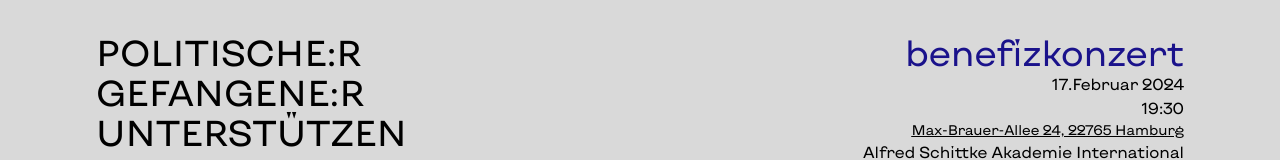
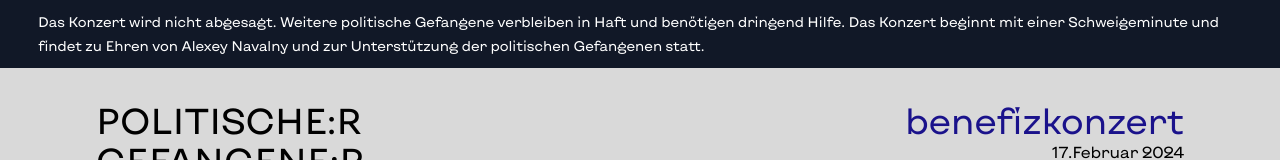
Before and after one commit to ivanmatcuka/ru-prisoners, a Next.js app: page / in a window 1280 px wide. Shown: the top 160 px of the page. Built offline with nearby package versions, Linux system fonts and the light colour scheme.

Commit message:
chore: banner

```diff
--- a/src/pages/index.js
+++ b/src/pages/index.js
@@ -115,6 +115,31 @@
 
 export default function Home() {
   return (
+    <>
+      <div className="relative isolate flex items-center gap-x-6 overflow-hidden bg-gray-900 px-6 py-2.5 sm:px-3.5 sm:before:flex-1">
+        <div
+          className="absolute left-[max(-7rem,calc(50%-52rem))] top-1/2 -z-10 -translate-y-1/2 transform-gpu blur-2xl"
+          aria-hidden="true"
+        >
+          <div className="aspect-[577/310] w-[36.0625rem]" />
+        </div>
+        <div
+          className="absolute left-[max(45rem,calc(50%+8rem))] top-1/2 -z-10 -translate-y-1/2 transform-gpu blur-2xl"
+          aria-hidden="true"
+        >
+          <div className="aspect-[577/310] w-[36.0625rem] opacity-30" />
+        </div>
+        <div className="flex flex-wrap items-center gap-x-4 gap-y-2">
+          <p className="text-sm leading-6 text-white">
+            Das Konzert wird nicht abgesagt. Weitere politische Gefangene
+            verbleiben in Haft und benötigen dringend Hilfe. Das Konzert beginnt
+            mit einer Schweigeminute und findet zu Ehren von Alexey Navalny und
+            zur Unterstützung der politischen Gefangenen statt.
+          </p>
+        </div>
+        <div className="flex flex-1 justify-end" />
+      </div>
+
       <main className="lg:p-8 p-4 flex flex-col min-h-screen max-w-6xl m-auto">
         <header className="flex lg:justify-between flex-col lg:flex-row">
           <p className="text-4xl uppercase">
@@ -156,9 +181,9 @@
             </p>
             <p>
               Das Benefizkonzert wird von einer Gruppe russischer Aktivisten
-            organisiert. Das gesamte Geld wird an die Organisationen geschickt,
-            die den politischen Gefangenen und den aktiven Gegnern des Krieges
-            in der Ukraine direkt helfen.
+              organisiert. Das gesamte Geld wird an die Organisationen
+              geschickt, die den politischen Gefangenen und den aktiven Gegnern
+              des Krieges in der Ukraine direkt helfen.
             </p>
           </div>
           <div className="w-full lg:w-96 news-block">
@@ -191,9 +216,9 @@
           <h2 className="text-3xl font-medium block">Politische Gefangene</h2>
           <div className="news-block__notch mb-4 mt-4"></div>
           <p className="my-4">
-          Es gibt Hunderte von politischen Gefangenen in Russland, und ihre Zahl
-          nimmt ständig zu. Ein paar Geschichten können Sie hier lesen. Eine
-          umfassende Liste findet sich auf der Website von{" "}
+            Es gibt Hunderte von politischen Gefangenen in Russland, und ihre
+            Zahl nimmt ständig zu. Ein paar Geschichten können Sie hier lesen.
+            Eine umfassende Liste findet sich auf der Website von{" "}
             <a
               href="https://memopzk.org/"
               target="_blank"
@@ -254,5 +279,6 @@
           </p>
         </footer>
       </main>
+    </>
   );
 }
```
Lines whose indentation alone changed are shown as unchanged.
